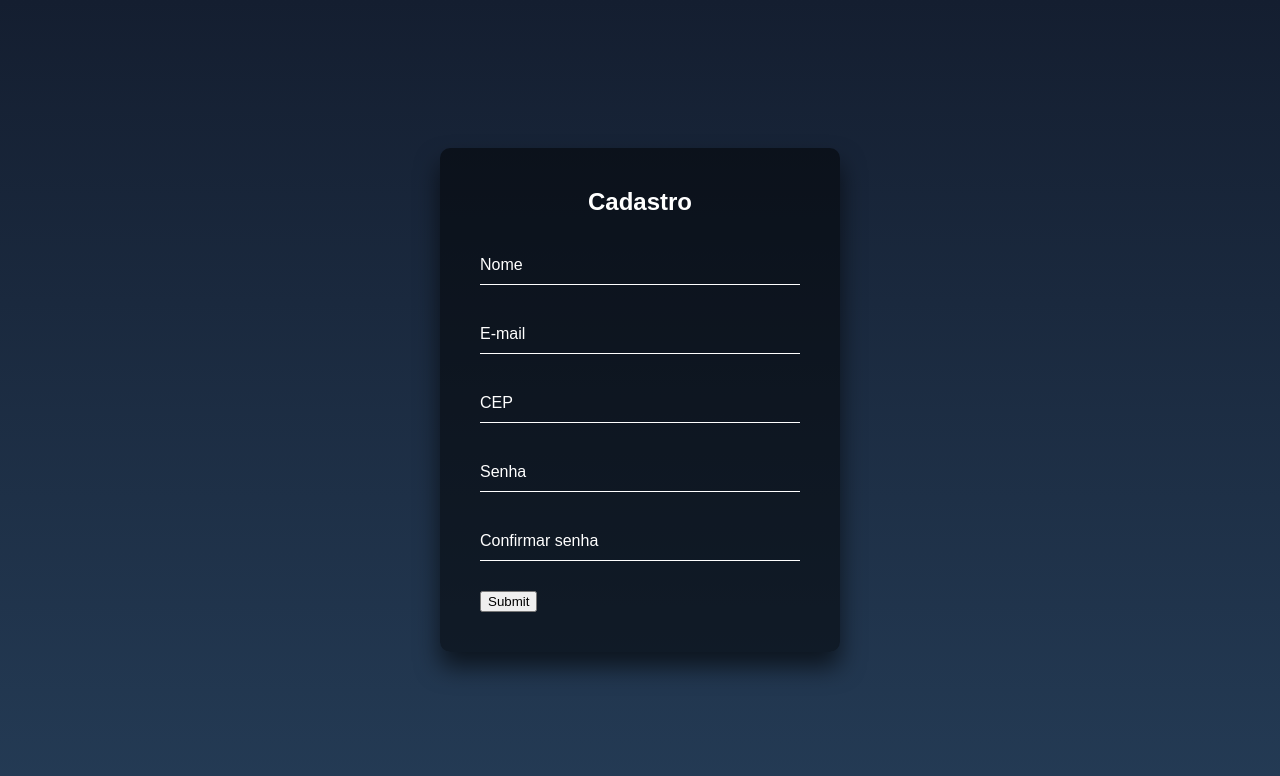
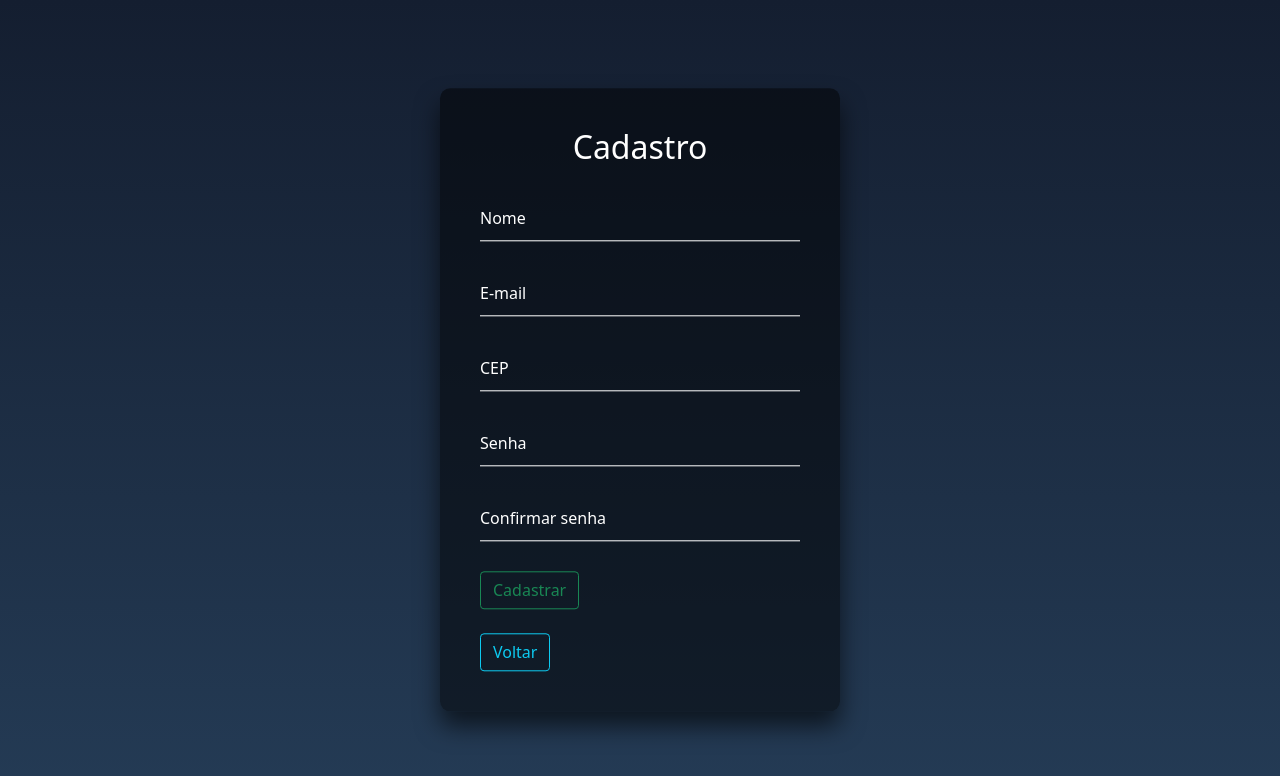
Before and after one commit to nicolas2602/tcc, a PHP site: page /cadastro.php in a window 1280 px wide. Shown: the top 776 px of the page. Run offline with PHP 8.4, Linux system fonts and the light colour scheme.

Commit message:
Trabalho - LPI e SORC 3°T.I parte 4
Nome(s): Emmanuel Zague, Marcus Vinícius e Nicolas Hiroki 3°T.I

```diff
--- a/cadastro.php
+++ b/cadastro.php
@@ -8,6 +8,7 @@
     <meta http-equiv="X-UA-Compatible" content="IE=edge">
     <meta name="viewport" content="width=device-width, initial-scale=1.0">
     <link rel="stylesheet" href="template.css">
+    <link href="https://cdn.jsdelivr.net/npm/bootstrap@5.0.0-beta3/dist/css/bootstrap.min.css" rel="stylesheet" integrity="sha384-eOJMYsd53ii+scO/bJGFsiCZc+5NDVN2yr8+0RDqr0Ql0h+rP48ckxlpbzKgwra6" crossorigin="anonymous">
     <title>Document</title>
 </head>
 <body>
@@ -42,14 +43,19 @@
       <label>Confirmar senha</label>
     </div>
 
-    <input type="submit" name="cad">
+    <button type="subimit" class="btn btn-outline-success" name="cad">
       <span></span>
       <span></span>
       <span></span>
       <span></span>
-    </input>
+      Cadastrar
+    </button>
+
 
   </form>
+  <br>
+
+  <a type="submit" href="login.php" class="btn btn-outline-info">Voltar</a>
 </div>
 
 </body>
```
Also changed, not shown: login.php (+11 -2 lines).
